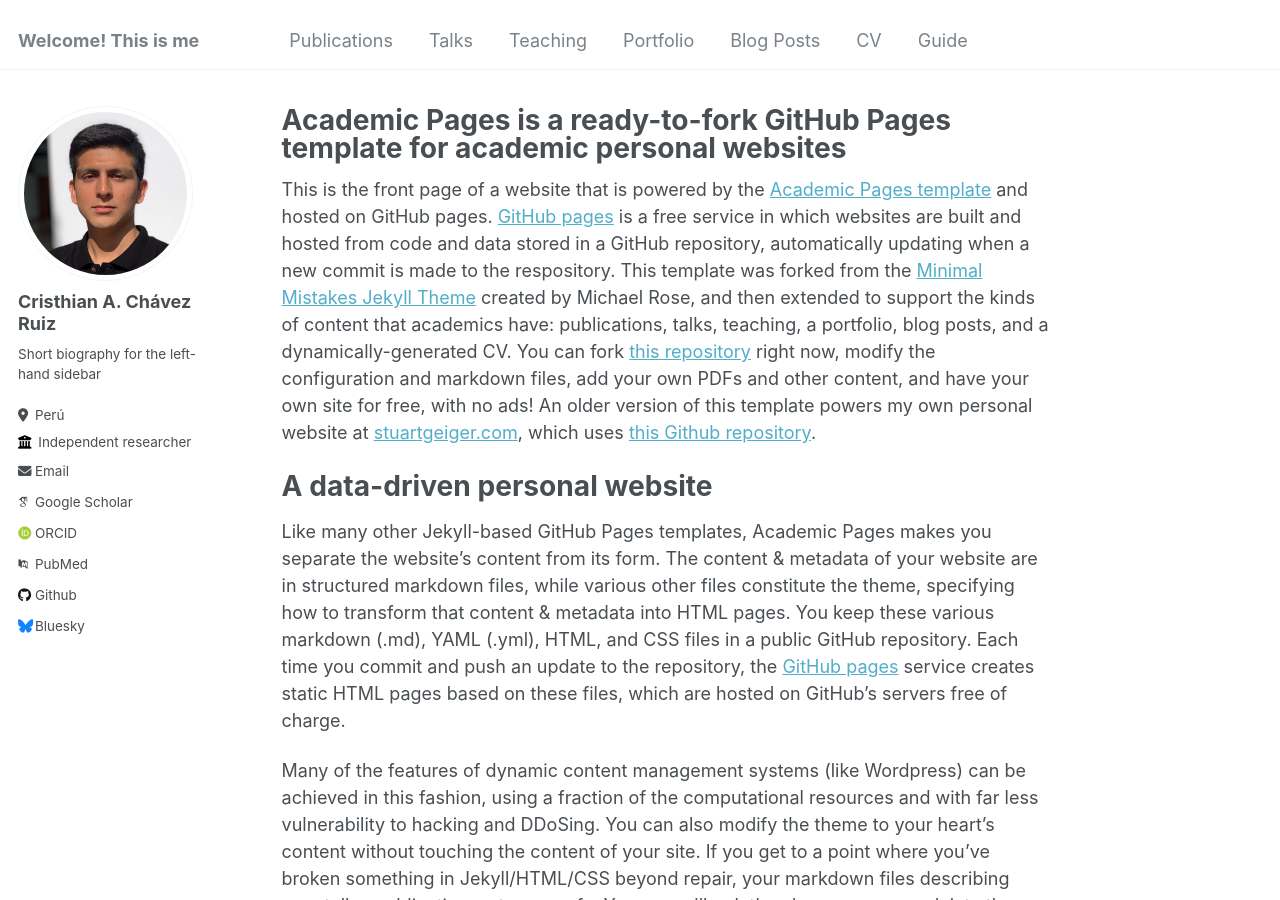
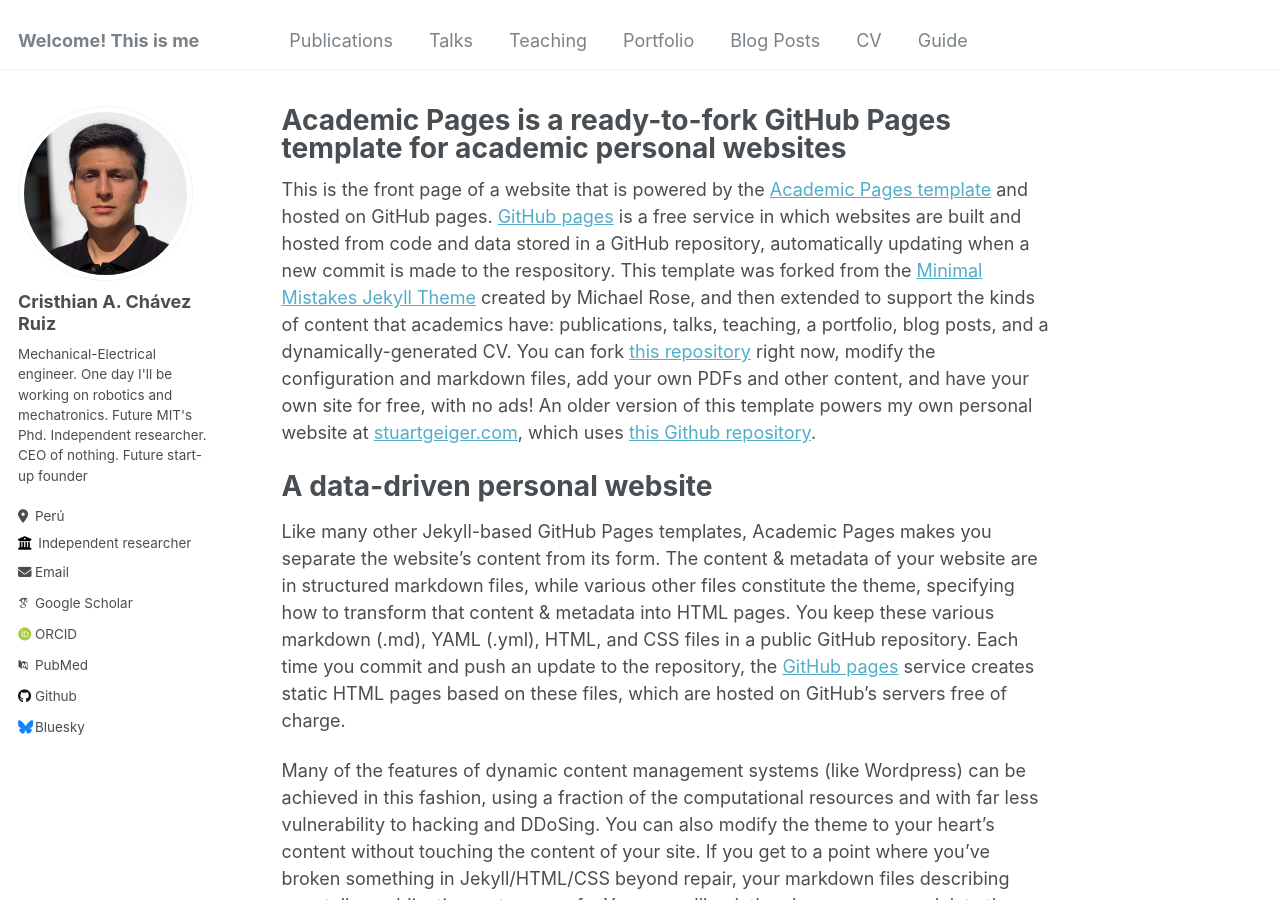
Before and after one commit to cristhianchr/cristhianchr.github.io, a Jekyll site: the page built from _pages/about.md, in a window 1280 px wide and 900 px high. Built offline with Jekyll 4.4.1, drawn with Linux system fonts in a browser that asks for light colours; some web fonts are replaced.

Commit message:
Update _config.yml

```diff
--- a/_config.yml
+++ b/_config.yml
@@ -11,7 +11,7 @@
 title                    : "Welcome! This is me"
 title_separator          : "-"
 name                     : &name "Cristhian Chávez Ruiz"
-description              : &description "Mechanical-Electrical engineer. One day I'll be working on robotics and mechatronics. Future MIT's Phd. Independent researcher. CEO of nothing. Future start-up founder"
+description              : &description "----"
 url                      : https://cristhianchr.github.io # the base hostname & protocol for your site e.g. "https://mmistakes.github.io"
 baseurl                  : "" # the subpath of your site, e.g. "/blog"
 repository               : "academicpages/academicpages.github.io"
@@ -24,7 +24,7 @@
   avatar           : "profile_pic.png"
   name             : "Cristhian A. Chávez Ruiz"
   # pronouns         : # example: "she/her"
-  bio              : "Short biography for the left-hand sidebar"
+  bio              : "Mechanical-Electrical engineer. One day I'll be working on robotics and mechatronics. Future MIT's Phd. Independent researcher. CEO of nothing. Future start-up founder"
   location         : "Perú"
   employer         : "Independent researcher"
   # url              : # URL
```
